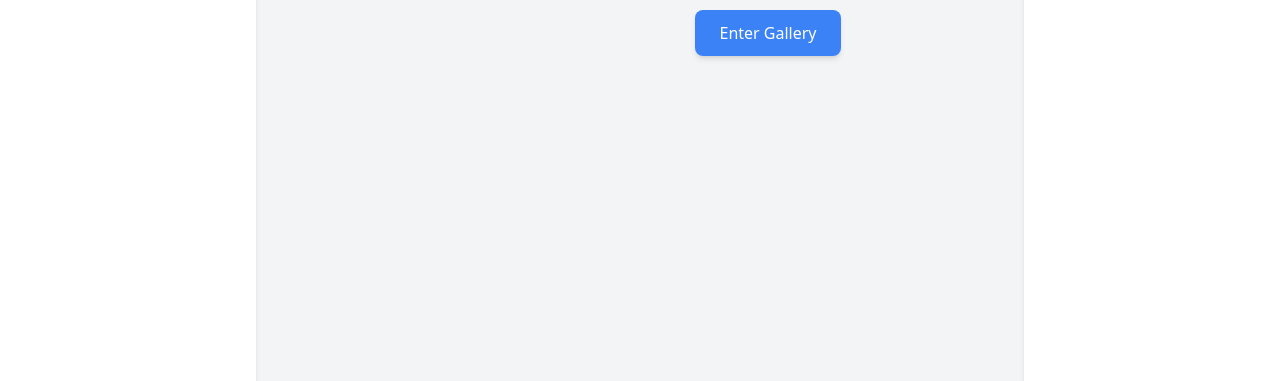
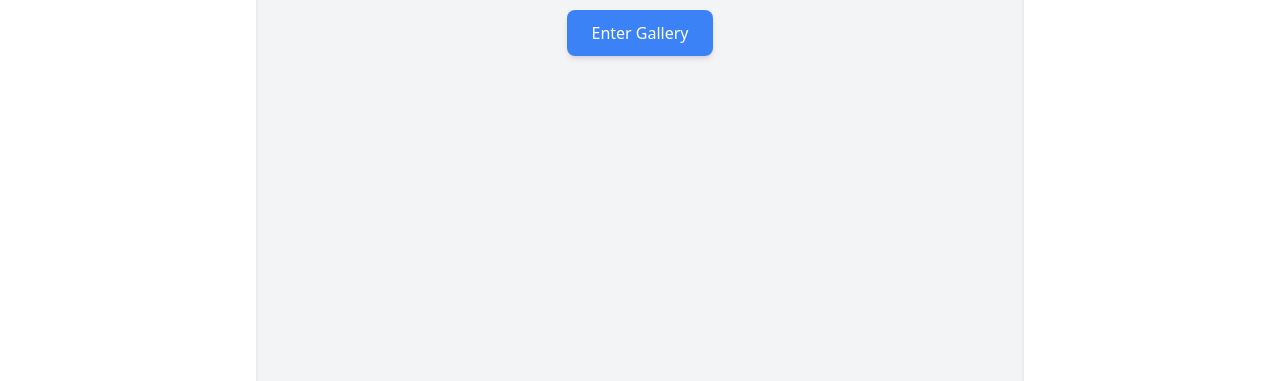
Before and after one commit to Abdiel-Daigan/csartgallery.github.io, a plain HTML site: page index.html in a window 1280 px wide. Shown: the part 419-800 px from the top of the page. Drawn offline with nearby package versions, Linux system fonts and the light colour scheme.

Commit message:
Update index.html

```diff
--- a/index.html
+++ b/index.html
@@ -35,7 +35,7 @@
             </ul>
         </aside>
 
-        <div class="flex-1 flex items-center justify-center h-screen ml-64">
+        <div class="flex-1 flex items-center justify-center min-h-screen ml-64 mr-64">
             <div class="text-center">
                 <h1 class="text-4xl font-bold mb-4">Welcome to Art Showcase</h1>
                 <p class="text-gray-700 mb-6">Discover stunning artworks from talented artists around the world.</p>
```
